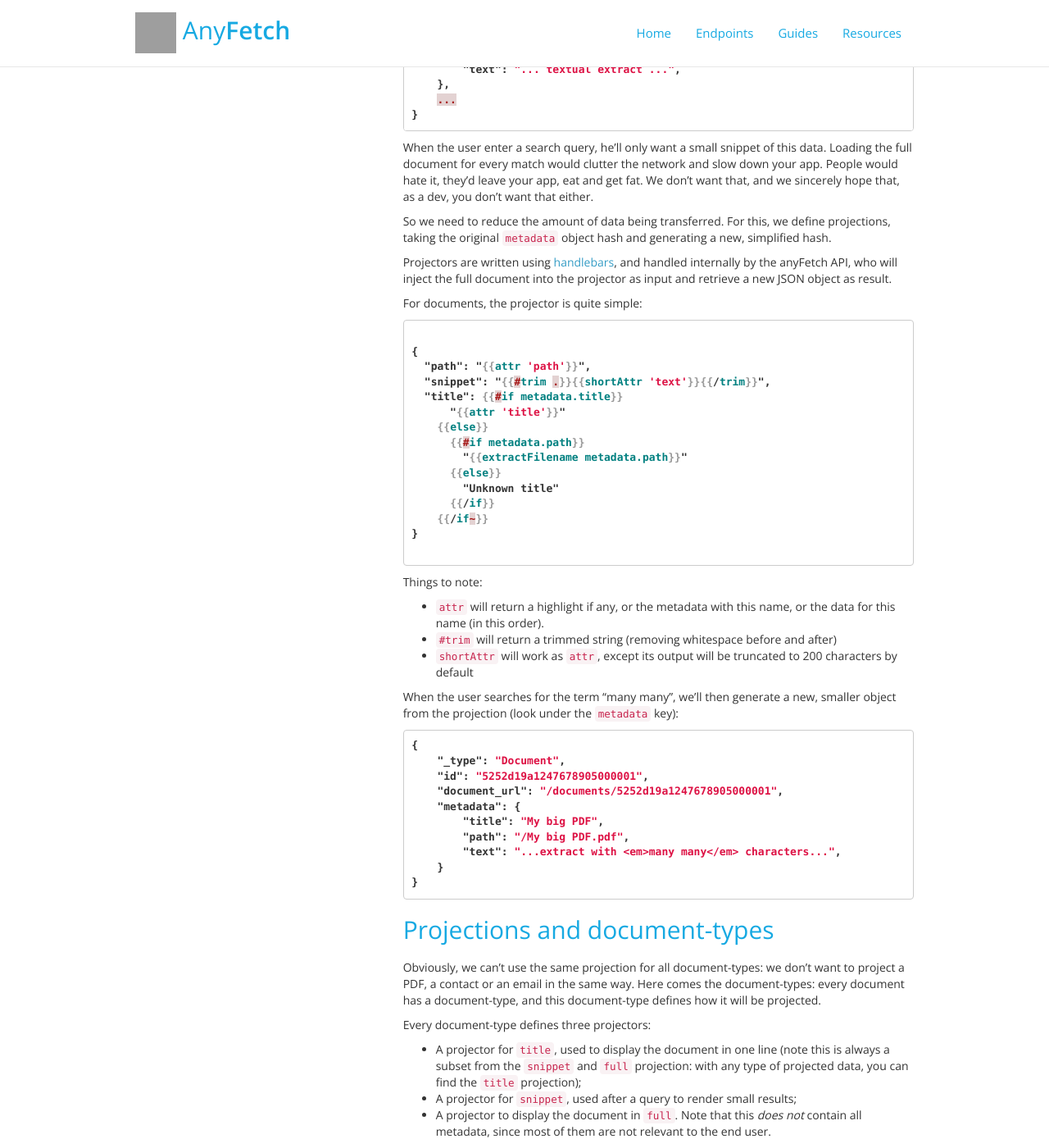
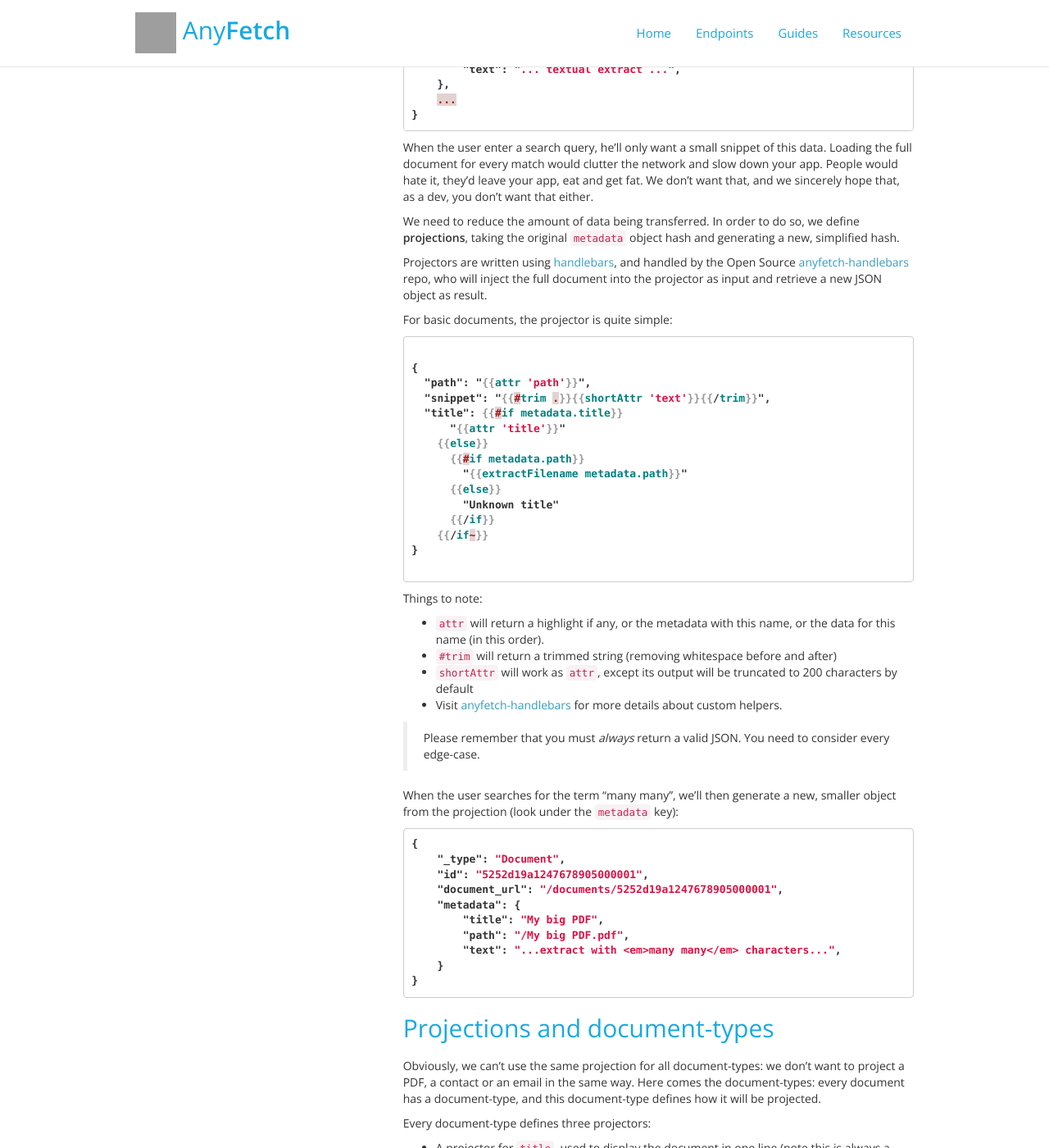
Before and after one commit to AnyFetch/developers.anyfetch.com, a Jekyll site: the page built from guides/concepts/projection.md, in a window 1280 px wide and 1400 px high, scrolled down 642 px. Shown: the whole window at 82% size. Built offline with Jekyll 4.4.1, drawn with Linux system fonts in a browser that asks for light colours; nearby versions of some CDN libraries; Markdown is read by kramdown in place of the engine named in the settings; some of the changed text lies outside the part shown; grey boxes are pictures that could not be loaded.

Commit message:
Add links to anyfetch OS repos

````diff
--- a/guides/concepts/projection.md
+++ b/guides/concepts/projection.md
@@ -30,11 +30,11 @@ The best way to understand projection is by example. Let's say you have a big PD
 
 When the user enter a search query, he'll only want a small snippet of this data. Loading the full document for every match would clutter the network and slow down your app. People would hate it, they'd leave your app, eat and get fat. We don't want that, and we sincerely hope that, as a dev, you don't want that either.
 
-So we need to reduce the amount of data being transferred. For this, we define projections, taking the original `metadata` object hash and generating a new, simplified hash.
+We need to reduce the amount of data being transferred. In order to do so, we define **projections**, taking the original `metadata` object hash and generating a new, simplified hash.
 
-Projectors are written using [handlebars](http://handlebarsjs.com/), and handled internally by the anyFetch API, who will inject the full document into the projector as input and retrieve a new JSON object as result.
+Projectors are written using [handlebars](http://handlebarsjs.com/), and handled by the Open Source [anyfetch-handlebars](https://github.com/AnyFetch/anyfetch-handlebars) repo, who will inject the full document into the projector as input and retrieve a new JSON object as result.
 
-For documents, the projector is quite simple:
+For basic documents, the projector is quite simple:
 
 ```django
 {%raw%}
@@ -59,7 +59,9 @@ Things to note:
 * `attr` will return a highlight if any, or the metadata with this name, or the data for this name (in this order).
 * `#trim` will return a trimmed string (removing whitespace before and after)
 * `shortAttr` will work as `attr`, except its output will be truncated to 200 characters by default
+* Visit [anyfetch-handlebars](https://github.com/AnyFetch/anyfetch-handlebars) for more details about custom helpers.
 
+> Please remember that you must *always* return a valid JSON. You need to consider every edge-case.
 
 When the user searches for the term "many many", we'll then generate a new, smaller object from the projection (look under the `metadata` key):
 
@@ -179,3 +181,6 @@ And another one, to display an event:
 ```
 
 You can find more samples on the [document-type resource page](http://developers.anyfetch.com/resources/document-types.html).
+
+## Need custom helpers?
+In some case, you may want to add more handlebars helper to handle your specific use case. In such case, please send a Pull Request to [anyfetch-handlebars](https://github.com/AnyFetch/anyfetch-handlebars).
````
Also changed, not shown: guides/creating/document-type.md (+5 -1 lines), guides/tutorials/document-type.md (+4 -0 lines).
